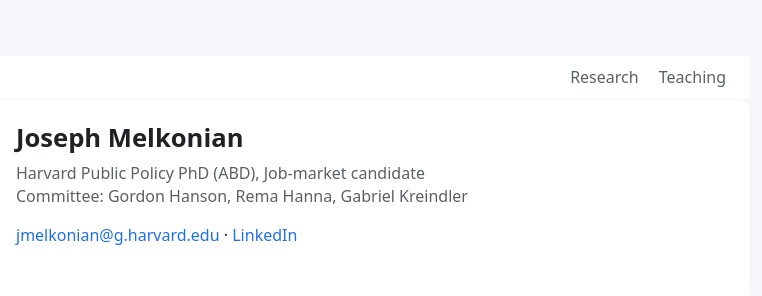
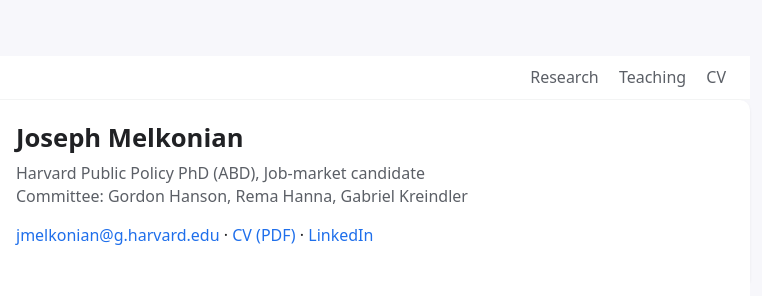
Before and after one commit to jmelkonian/jmelkonian.github.io, a plain HTML site: page index.html in a window 1280 px wide. Shown: the top 296 px of the page, 346-1108 px from the left. Drawn offline with Linux system fonts and the light colour scheme.

Commit message:
Update CV link and email section in index.html

```diff
--- a/index.html
+++ b/index.html
@@ -14,7 +14,7 @@
         <nav class="site-nav">
           <a href="research.html">Research</a>
           <a href="teaching.html">Teaching</a>
-          <!-- <a href="melkonian_resume_late_may2026.pdf" target="_blank" rel="noopener">CV</a> -->
+          <a href="melkonian_cv_aug_2026.pdf" target="_blank" rel="noopener">CV</a>
         </nav>
       </div>
     </header>
@@ -27,7 +27,7 @@
         <p class="title">Harvard Public Policy PhD (ABD), Job-market candidate
           <br> Committee: Gordon Hanson, Rema Hanna, Gabriel Kreindler </p>
         <p class="contact">
-          <a href="mailto:jmelkonian@g.harvard.edu">jmelkonian@g.harvard.edu</a> <!-- · <a href="melkonian_resume_late_may2026.pdf" target="_blank" rel="noopener">CV (PDF)</a> --> · <a href="https://www.linkedin.com/in/joseph-melkonian/">LinkedIn</a>
+          <a href="mailto:jmelkonian@g.harvard.edu">jmelkonian@g.harvard.edu</a> · <a href="melkonian_cv_aug_2026.pdf" target="_blank" rel="noopener">CV (PDF)</a> · <a href="https://www.linkedin.com/in/joseph-melkonian/">LinkedIn</a>
         </p>
       </div>
     </header>
```
